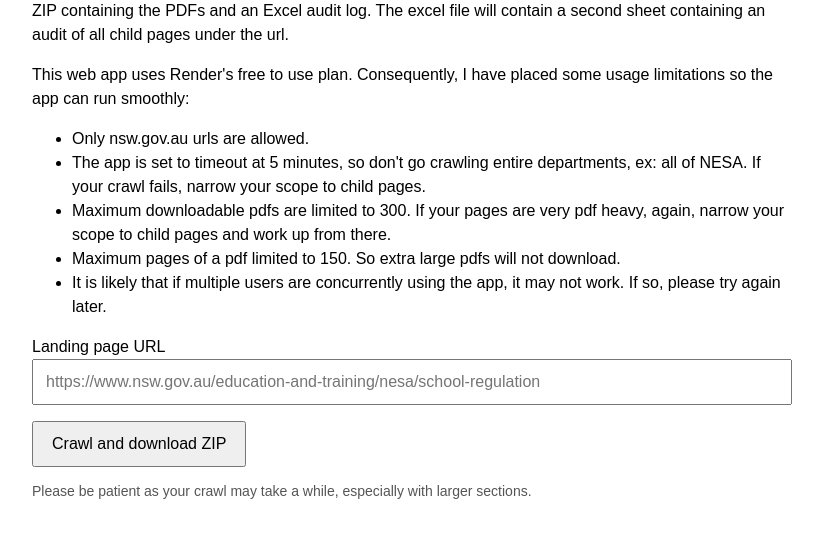
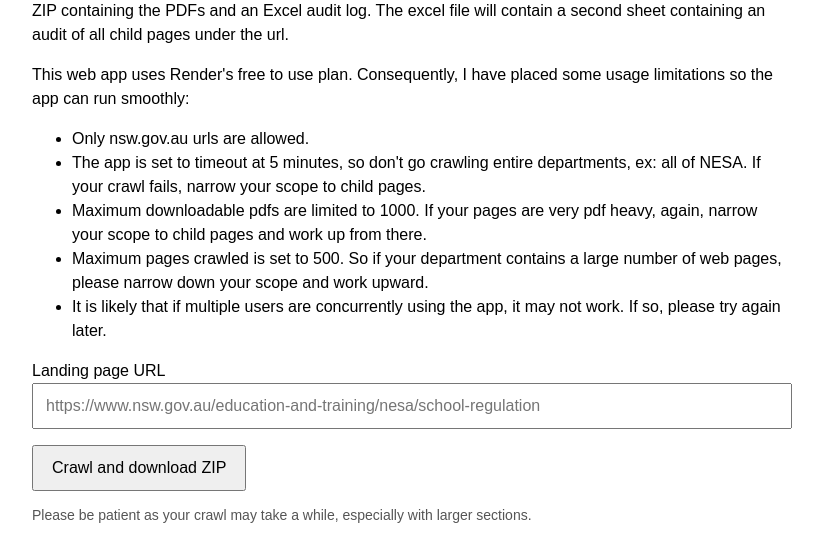
Before and after one commit to myic90/pdf-crawler, a Flask app: page / in a window 1280 px wide. Shown: the part 201-736 px from the top of the page, without its empty margins (228-1051 px from the left). Run offline with Flask 3, Linux system fonts and the light colour scheme.

Commit message:
Update index.html

```diff
--- a/templates/index.html
+++ b/templates/index.html
@@ -93,8 +93,8 @@
   <ul>
     <li>Only nsw.gov.au urls are allowed.</li>
     <li>The app is set to timeout at 5 minutes, so don't go crawling entire departments, ex: all of NESA. If your crawl fails, narrow your scope to child pages.</li>
-    <li>Maximum downloadable pdfs are limited to 300. If your pages are very pdf heavy, again, narrow your scope to child pages and work up from there.</li>
-    <li>Maximum pages of a pdf limited to 150. So extra large pdfs will not download.</li>
+    <li>Maximum downloadable pdfs are limited to 1000. If your pages are very pdf heavy, again, narrow your scope to child pages and work up from there.</li>
+    <li>Maximum pages crawled is set to 500. So if your department contains a large number of web pages, please narrow down your scope and work upward.</li>
     <li>It is likely that if multiple users are concurrently using the app, it may not work. If so, please try again later.</li>
   </ul>
 
```
